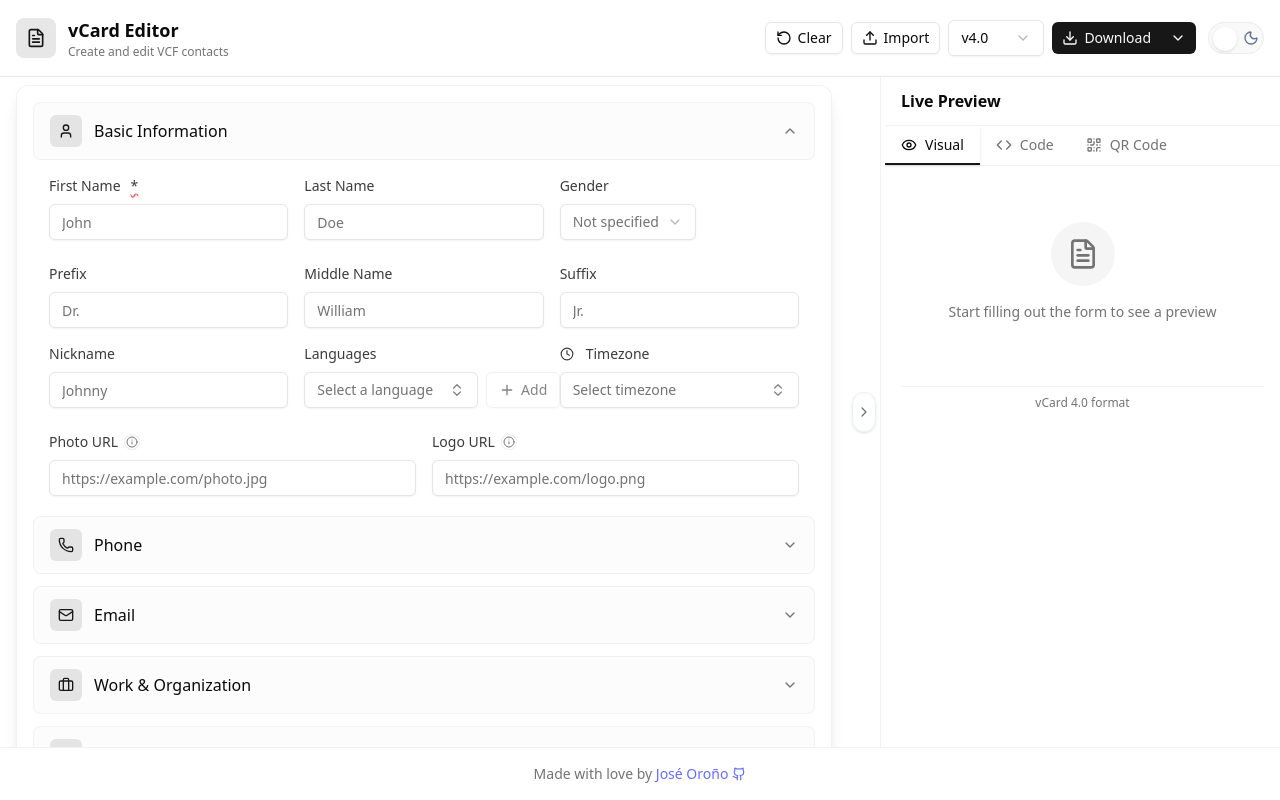
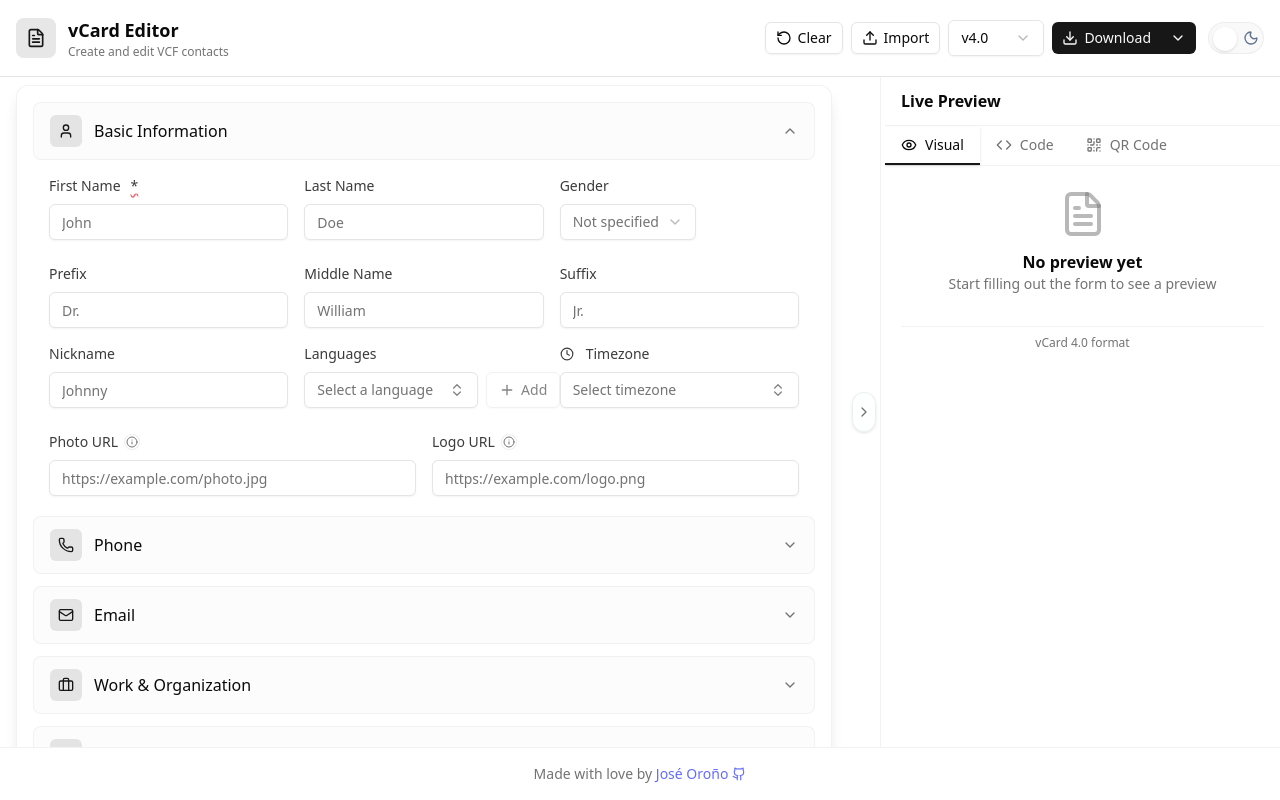
Before and after one commit to joseorono/easy-vcf-editor, a React (Vite) app: page / in a window 1280 px wide. Built offline with nearby package versions, Linux system fonts and the light colour scheme.

Commit message:
Remove empty state components and update contact preview
Deleted CodePreviewEmptyState and ContactPreviewEmptyState components. Updated contact-preview.tsx to use the new PreviewEmptyState component with appropriate props for empty state rendering.

```diff
--- a/src/components/code-preview-empty-state.tsx
+++ /dev/null
@@ -1,14 +0,0 @@
-import { FileCode2 } from "lucide-react";
-
-export function CodePreviewEmptyState() {
-  return (
-    <div className="flex h-full flex-col items-center justify-center px-4 py-8 text-center">
-      <div className="flex h-16 w-16 items-center justify-center rounded-full bg-secondary">
-        <FileCode2 className="h-8 w-8 text-muted-foreground" />
-      </div>
-      <p className="mt-4 text-sm text-muted-foreground">
-        Start filling out the form to generate VCF code
-      </p>
-    </div>
-  );
-}
--- a/src/components/contact-preview-empty-state.tsx
+++ /dev/null
@@ -1,14 +0,0 @@
-import { FileText } from "lucide-react";
-
-export function ContactPreviewEmptyState() {
-  return (
-    <div className="flex h-full flex-col items-center justify-center px-4 py-12 text-center">
-      <div className="flex h-16 w-16 items-center justify-center rounded-full bg-secondary">
-        <FileText className="h-8 w-8 text-muted-foreground" />
-      </div>
-      <p className="mt-4 text-sm text-muted-foreground">
-        Start filling out the form to see a preview
-      </p>
-    </div>
-  );
-}
--- a/src/components/contact-preview.tsx
+++ b/src/components/contact-preview.tsx
@@ -5,7 +5,7 @@ import { Avatar, AvatarFallback, AvatarImage } from "@/components/ui/avatar";
 import { Badge } from "@/components/ui/badge";
 import { Separator } from "@/components/ui/separator";
 import { ScrollArea } from "@/components/ui/scroll-area";
-import { ContactPreviewEmptyState } from "@/components/contact-preview-empty-state";
+import { PreviewEmptyState } from "@/components/preview-empty-state";
 import { VcfFormatFooter } from "@/components/vcf-format-footer";
 import {
   Mail,
@@ -19,6 +19,7 @@ import {
   Users,
   Tag,
   Clock,
+  FileText,
 } from "lucide-react";
 import type { VCardData, VCardVersion } from "@/types/vcard-types";
 import { buildFullName, buildInitials, isVCardEmpty } from "@/lib/vcf-utils";
@@ -99,7 +100,13 @@ export function ContactPreview({ data, version }: ContactPreviewProps) {
   const isEmpty = isVCardEmpty(data);
 
   if (isEmpty) {
-    return <ContactPreviewEmptyState />;
+    return (
+      <PreviewEmptyState
+        icon={FileText}
+        title="No preview yet"
+        description="Start filling out the form to see a preview"
+      />
+    );
   }
 
   return (
```
